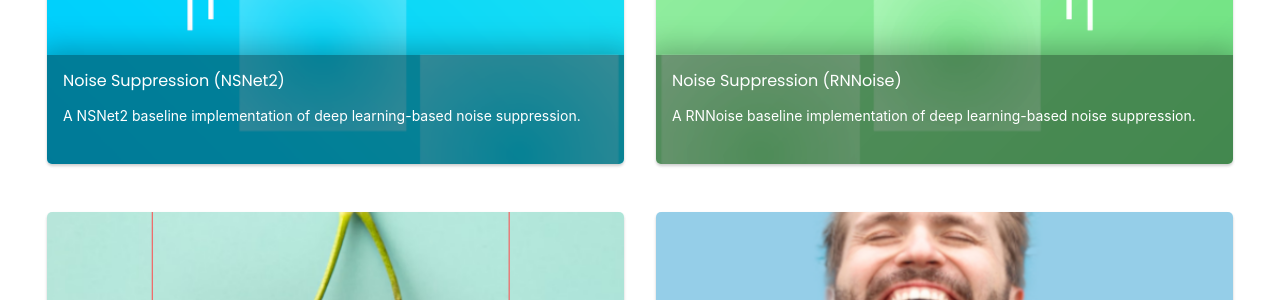
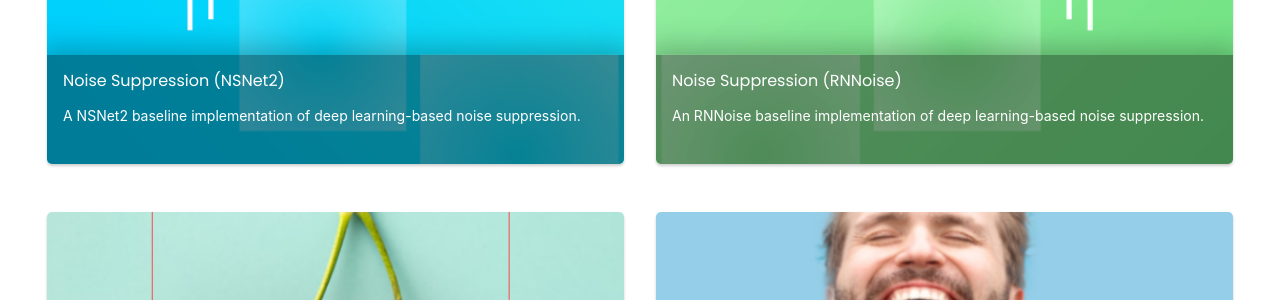
Before and after one commit to webmachinelearning/webmachinelearning.github.io, a Jekyll site: the page built from webnn-samples-intro.md, in a window 1280 px wide and 900 px high, scrolled down 1206 px. Shown: the part 153-453 px from the top of the window. Built offline with Jekyll 4.4.1, drawn with Linux system fonts in a browser that asks for light colours.

Commit message:
Grammar fix

```diff
--- a/_layouts/webnn-samples.html
+++ b/_layouts/webnn-samples.html
@@ -180,7 +180,7 @@
               <div class="content">
                 <h1 class="title"><a href="https://webmachinelearning.github.io/webnn-samples/rnnoise/">Noise
                     Suppression (RNNoise)</a></h1>
-                <p class="text">A RNNoise baseline implementation of deep learning-based noise suppression.</p>
+                <p class="text">An RNNoise baseline implementation of deep learning-based noise suppression.</p>
                 <div class="samplelink">
                   <a href="https://webmachinelearning.github.io/webnn-samples/rnnoise/">
                     Explore
```
